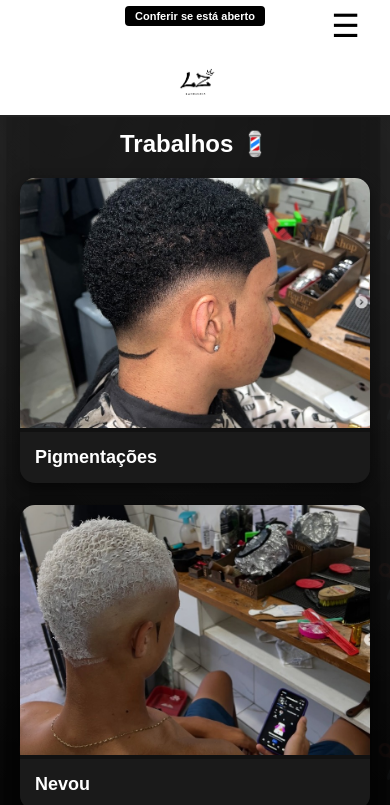
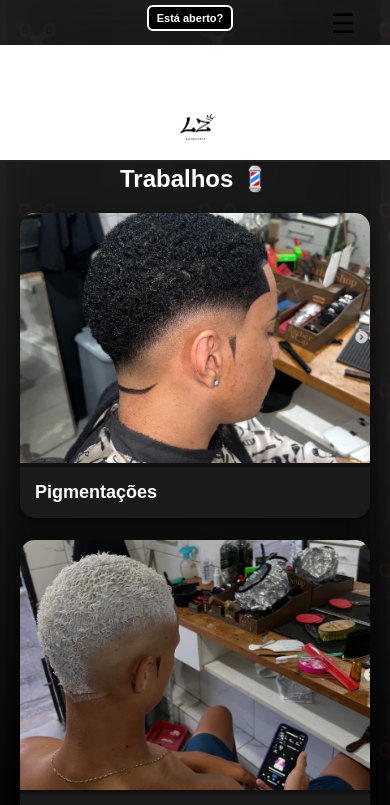
Before and after one commit to caiogonzaga85/lz, a plain HTML site: page index.html in a window 390 px wide. Shown: the top 805 px of the page. Drawn offline with Linux system fonts and the light colour scheme.

Commit message:
atualizando p.3

```diff
--- a/index.html
+++ b/index.html
@@ -12,7 +12,7 @@
 <!-- TOPO: MENU + BOTÃO STATUS -->
 <div class="top-bar">
     <button class="status-btn" onclick="window.location='status.html'">
-        Conferir se está aberto
+        Está aberto?
     </button>
 
     <div class="menu-button" onclick="toggleMenu()">☰</div>
@@ -22,12 +22,14 @@
 <div id="dropdownMenu" class="dropdown-menu">
 
     <button class="menu-item" data-page="ref" onclick="navigate('ref')">Referências</button>
-   <button class="menu-item" data-page="loc" onclick="window.location='localizacao.html'">
-    Localização
-</button>
+
+    <button class="menu-item" data-page="loc" onclick="window.location='localizacao.html'">
+        Localização
+    </button>
+
     <button class="menu-item" onclick="window.location='contato.html'">
-    Contato
-</button>
+        Contato
+    </button>
 
 </div>
 
@@ -98,8 +100,6 @@
         </div>
     </section>
 
-
-
     <!-- Página Contato -->
     <section id="cont" class="page">
         <button class="back-btn" onclick="navigate('ref')">← Voltar</button>
--- a/style.css
+++ b/style.css
@@ -289,3 +289,62 @@ body {
     position: fixed;
     width: calc(100% - 30px);
 }
+/* CORREÇÃO REAL DO TOPO — FUNCIONA EM DESKTOP E MOBILE */
+
+.top-bar {
+    position: fixed;
+    top: 5px;
+    left: 15px;
+    right: 15px;
+    z-index: 3000;
+
+    display: flex;
+    justify-content: space-between;
+    align-items: center;
+}
+
+/* Botão “Está aberto?” */
+.status-btn {
+    background: #000;
+    color: #fff;
+    font-size: 14px;
+    padding: 7px 12px;
+    border-radius: 6px;
+    border: 2px solid #fff;
+    font-weight: bold;
+}
+
+/* Ícone do menu */
+.menu-button {
+    font-size: 32px;
+    color: #000;
+    cursor: pointer;
+}
+
+/* MOBILE ➜ Ajuste perfeito */
+@media (max-width: 480px) {
+
+    .top-bar {
+        top: 5px;
+        left: 10px;
+        right: 10px;
+    }
+
+    .status-btn {
+        font-size: 11px;
+        padding: 5px 8px;
+    }
+
+    .menu-button {
+        font-size: 27px;
+    }
+
+    /* header desce para abrir espaço */
+    .header {
+        top: 45px;
+    }
+
+    #app {
+        padding-top: 125px;
+    }
+}
```
